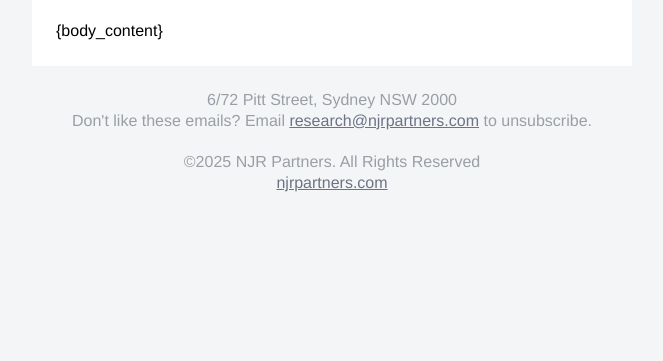
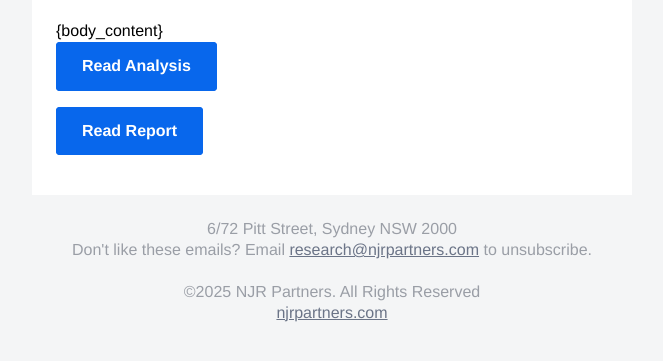
Before and after one commit to indisofyar/NJR-Partners-Email, a plain HTML site: page index_paramatised_two_buttons.html in a window 1280 px wide. Shown: the part 203-564 px from the top of the page, without its empty margins (308-971 px from the left). Drawn offline with Linux system fonts and the light colour scheme.

Commit message:
Update index_paramatised_two_buttons.html

```diff
--- a/index_paramatised_two_buttons.html
+++ b/index_paramatised_two_buttons.html
@@ -140,9 +140,58 @@
 
                             {body_content}
 
-                            <div id="buttonContainer">
-
-                            </div>
+                            <table role="presentation" border="0" cellpadding="0" cellspacing="0"
+                                   class="btn btn-primary"
+                                   style="border-collapse: separate; mso-table-lspace: 0pt; mso-table-rspace: 0pt; box-sizing: border-box; width: 100%; min-width: 100%;"
+                                   width="100%">
+                                <tbody>
+                                <tr>
+                                    <td align="left"
+                                        style="font-family: Helvetica, sans-serif; font-size: 16px; vertical-align: top; padding-bottom: 16px;"
+                                        valign="top">
+                                        <table role="presentation" border="0" cellpadding="0" cellspacing="0"
+                                               style="border-collapse: separate; mso-table-lspace: 0pt; mso-table-rspace: 0pt; width: auto;">
+                                            <tbody>
+                                            <tr>
+                                                <td style="font-family: Helvetica, sans-serif; font-size: 16px; vertical-align: top; border-radius: 4px; text-align: center; background-color: #0867ec;"
+                                                    valign="top" align="center" bgcolor="#0867ec">
+                                                    <a href="{link_a}" target="_blank"
+                                                       style="border: solid 2px #0867ec; border-radius: 4px; box-sizing: border-box; cursor: pointer; display: inline-block; font-size: 16px; font-weight: bold; margin: 0; padding: 12px 24px; text-decoration: none; text-transform: capitalize; background-color: #0867ec; border-color: #0867ec; color: #ffffff;">Read
+                                                        Analysis</a>
+                                                </td>
+                                            </tr>
+                                            </tbody>
+                                        </table>
+                                    </td>
+                                </tr>
+                                </tbody>
+                            </table>
+                            <table role="presentation" border="0" cellpadding="0" cellspacing="0"
+                                   class="btn btn-primary"
+                                   style="border-collapse: separate; mso-table-lspace: 0pt; mso-table-rspace: 0pt; box-sizing: border-box; width: 100%; min-width: 100%;"
+                                   width="100%">
+                                <tbody>
+                                <tr>
+                                    <td align="left"
+                                        style="font-family: Helvetica, sans-serif; font-size: 16px; vertical-align: top; padding-bottom: 16px;"
+                                        valign="top">
+                                        <table role="presentation" border="0" cellpadding="0" cellspacing="0"
+                                               style="border-collapse: separate; mso-table-lspace: 0pt; mso-table-rspace: 0pt; width: auto;">
+                                            <tbody>
+                                            <tr>
+                                                <td style="font-family: Helvetica, sans-serif; font-size: 16px; vertical-align: top; border-radius: 4px; text-align: center; background-color: #0867ec;"
+                                                    valign="top" align="center" bgcolor="#0867ec">
+                                                    <a href="{link_r}" target="_blank"
+                                                       style="border: solid 2px #0867ec; border-radius: 4px; box-sizing: border-box; cursor: pointer; display: inline-block; font-size: 16px; font-weight: bold; margin: 0; padding: 12px 24px; text-decoration: none; text-transform: capitalize; background-color: #0867ec; border-color: #0867ec; color: #ffffff;">Read
+                                                        Report</a>
+                                                </td>
+                                            </tr>
+                                            </tbody>
+                                        </table>
+                                    </td>
+                                </tr>
+                                </tbody>
+                            </table>
                         </td>
                     </tr>
 
@@ -169,7 +218,7 @@
                                 style="font-family: Helvetica, sans-serif; vertical-align: top; color: #9a9ea6; font-size: 16px; text-align: center;"
                                 valign="top" align="center">
                                 <br>
-                                ©<span id="year"></span>  NJR Partners. All Rights Reserved
+                                ©<span id="year"></span> NJR Partners. All Rights Reserved
                                 <br>
                                 <a
                                         style='color: #6b7487' href="https://njrpartners.com">njrpartners.com</a>
@@ -193,32 +242,7 @@
 <script>
     // Dynamically render content depending on input
     const buttonTableTemplate = (link) => `
-        <table role="presentation" border="0" cellpadding="0" cellspacing="0"
-               class="btn btn-primary"
-               style="border-collapse: separate; mso-table-lspace: 0pt; mso-table-rspace: 0pt; box-sizing: border-box; width: 100%; min-width: 100%;"
-               width="100%">
-            <tbody>
-                <tr>
-                    <td align="left"
-                        style="font-family: Helvetica, sans-serif; font-size: 16px; vertical-align: top; padding-bottom: 16px;"
-                        valign="top">
-                        <table role="presentation" border="0" cellpadding="0" cellspacing="0"
-                               style="border-collapse: separate; mso-table-lspace: 0pt; mso-table-rspace: 0pt; width: auto;">
-                            <tbody>
-                                <tr>
-                                    <td style="font-family: Helvetica, sans-serif; font-size: 16px; vertical-align: top; border-radius: 4px; text-align: center; background-color: #0867ec;"
-                                        valign="top" align="center" bgcolor="#0867ec">
-                                        <a href="${link}" target="_blank"
-                                           style="border: solid 2px #0867ec; border-radius: 4px; box-sizing: border-box; cursor: pointer; display: inline-block; font-size: 16px; font-weight: bold; margin: 0; padding: 12px 24px; text-decoration: none; text-transform: capitalize; background-color: #0867ec; border-color: #0867ec; color: #ffffff;">Read
-                                            Analysis</a>
-                                    </td>
-                                </tr>
-                            </tbody>
-                        </table>
-                    </td>
-                </tr>
-            </tbody>
-        </table>`;
+       `;
 
     const link_a = "{link_a}";
     const link_r = "{link_r}";
@@ -229,7 +253,7 @@
     if (link_a && link_a.length > 10) {
         buttonContainer.innerHTML += buttonTableTemplate(link_a);
     }
-    if (link_r  && link_r.length > 10) {
+    if (link_r && link_r.length > 10) {
         buttonContainer.innerHTML += buttonTableTemplate(link_r).replace('Analysis', 'Report');
     }
 
@@ -238,7 +262,7 @@
 
 </script>
 <script>
-    const above_info= JSON.parse('{above_info}');
+    const above_info = JSON.parse('{above_info}');
 
     // Render the data dynamically
     const container = document.getElementById("aboveInfo");
```
Lines whose indentation alone changed are shown as unchanged.
